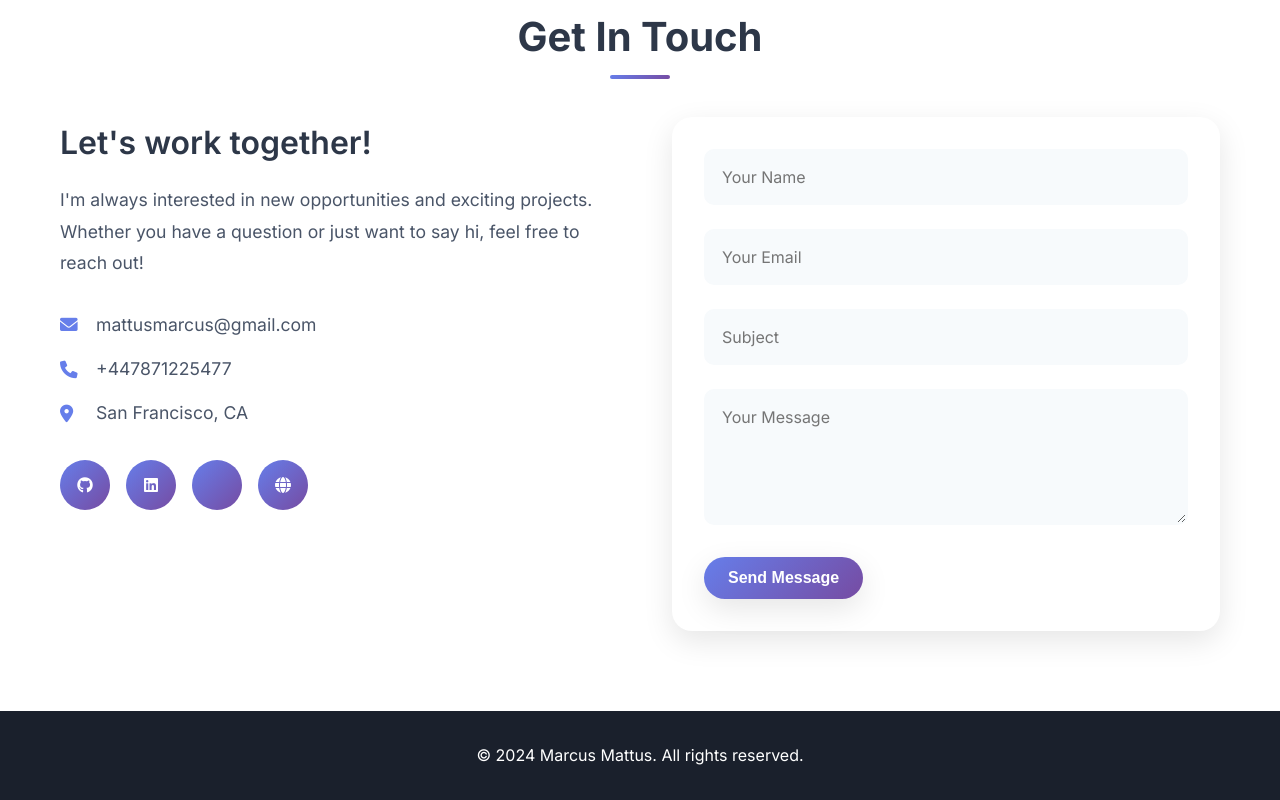
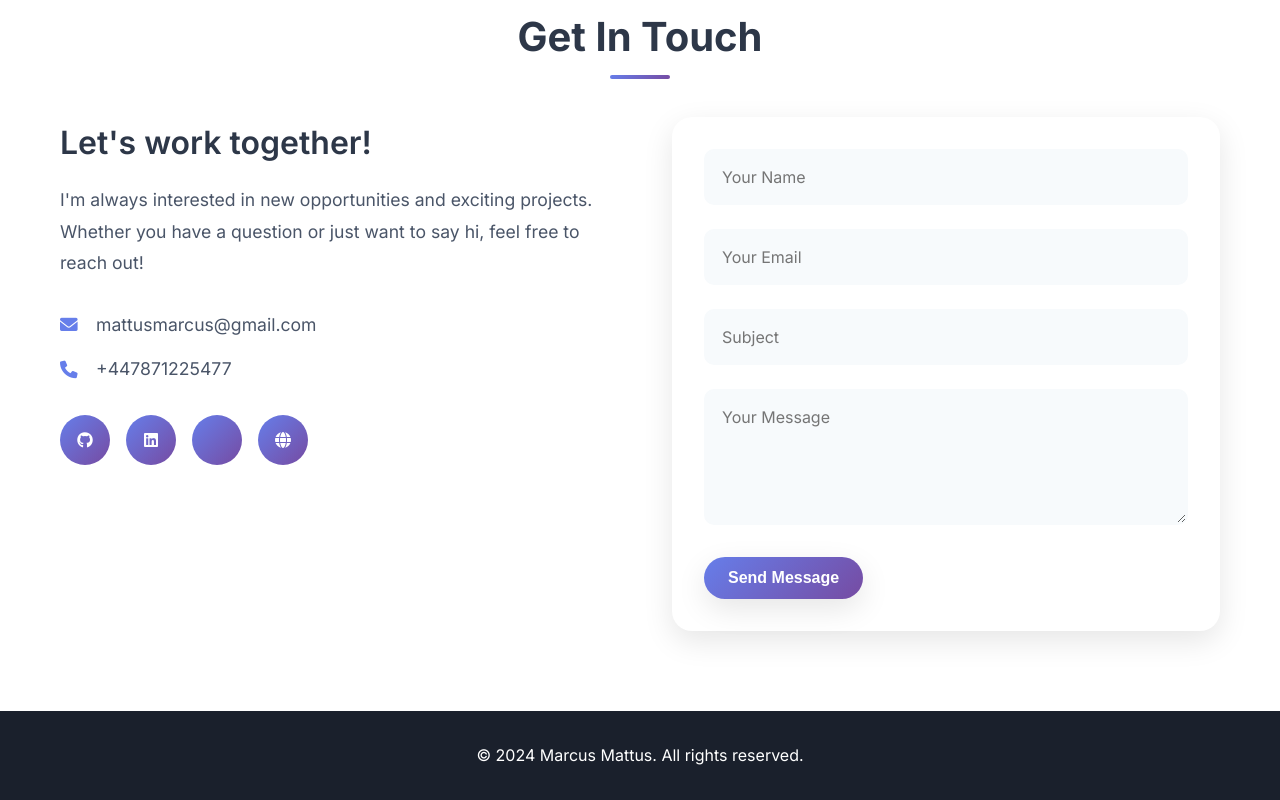
Before and after one commit to marcusmattus/portfolio-website, a plain HTML site: page index.html in a window 1280 px wide. Shown: the part 5353-6153 px from the top of the page. Drawn offline with Linux system fonts and the light colour scheme.

Commit message:
Update index.html

```diff
--- a/index.html
+++ b/index.html
@@ -503,10 +503,6 @@
                             <i class="fas fa-phone"></i>
                             <span>+447871225477</span>
                         </div>
-                        <div class="contact-method">
-                            <i class="fas fa-map-marker-alt"></i>
-                            <span>San Francisco, CA</span>
-                        </div>
                     </div>
                     <div class="social-links">
                         <a href="https://github.com/marcusmattus" target="_blank" class="social-link" title="GitHub Profile"><i class="fab fa-github"></i></a>
```
